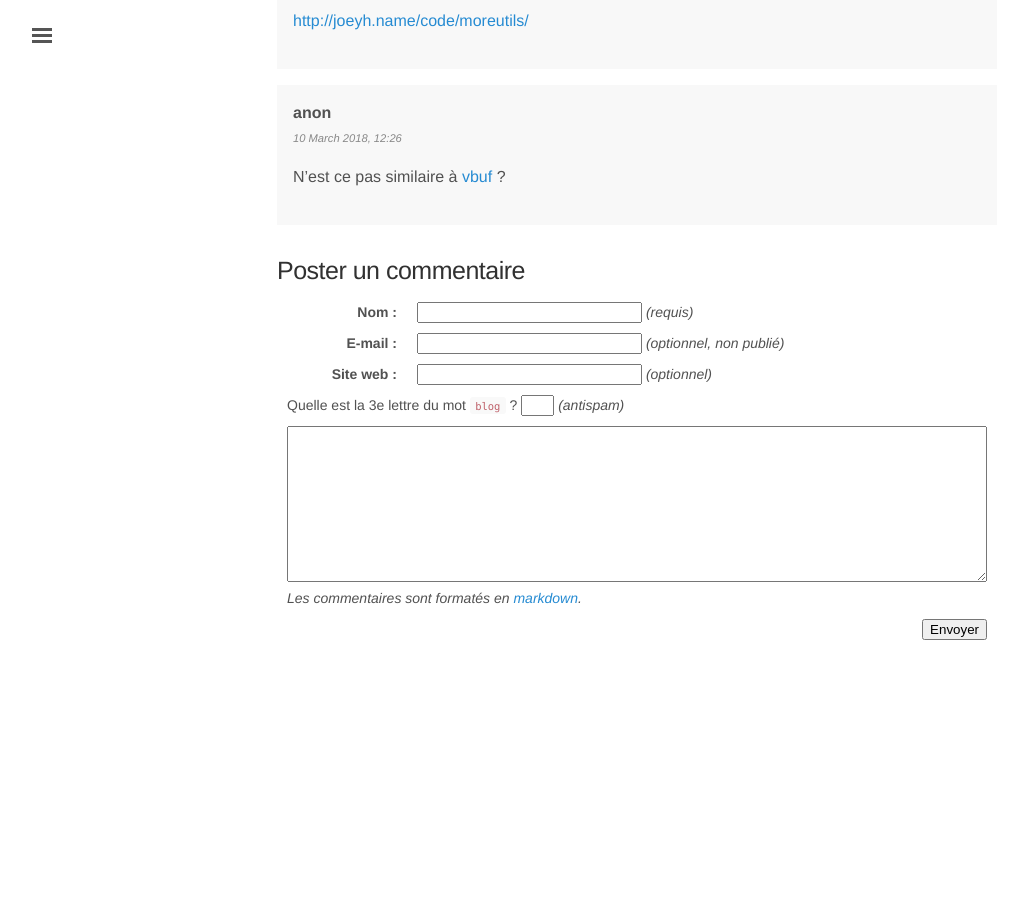
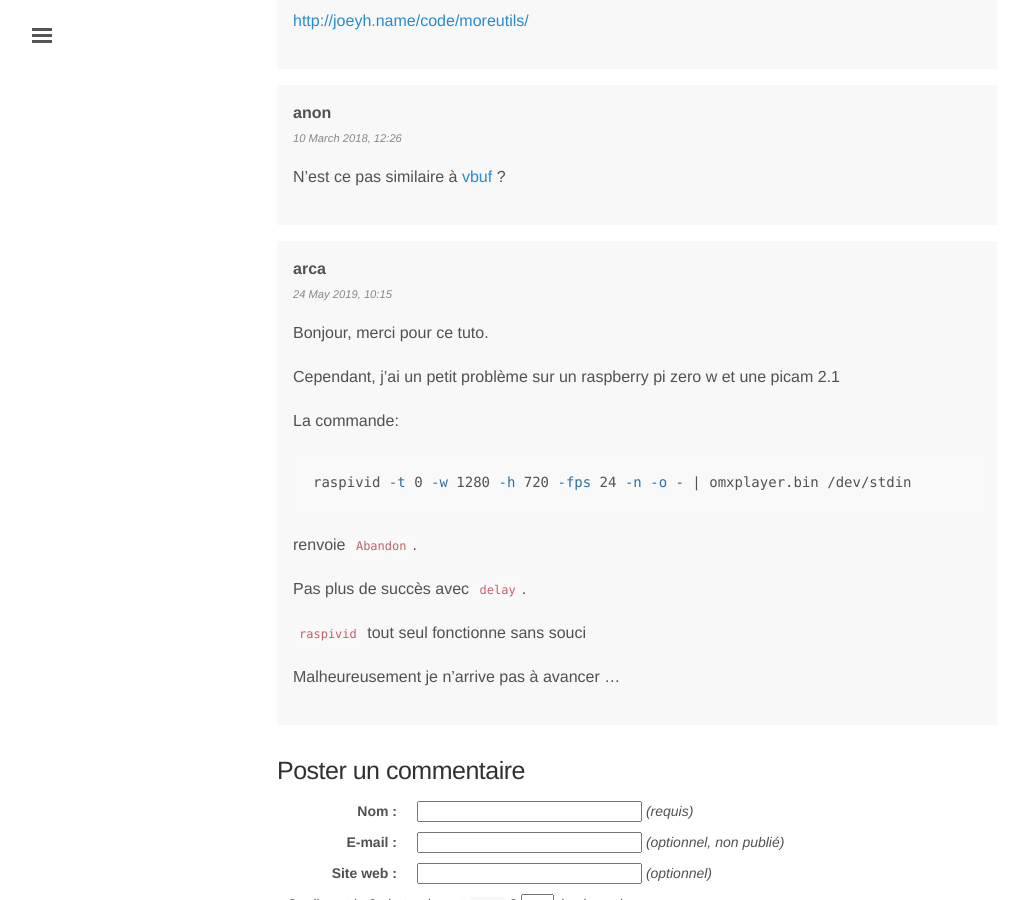
Before and after one commit to rom1v/blog.rom1v.com, a Jekyll site: the page built from _posts/2014-01-20-lecture-differee-de-la-webcam-dun-raspberry-pi.md, in a window 1280 px wide and 900 px high, scrolled down 6892 px. Shown: the whole window, without its empty margins (3-1021 px from the left). Built offline with Jekyll 4.4.1, drawn with Linux system fonts in a browser that asks for light colours; before the commit the page ends 7557 px from its top, so only the background shows below that.

Commit message:
Publish comment 3 for delay

```diff
--- a/_data/comments-2014-01-lecture-differee-de-la-webcam-dun-raspberry-pi.yaml
+++ b/_data/comments-2014-01-lecture-differee-de-la-webcam-dun-raspberry-pi.yaml
@@ -18,3 +18,25 @@
     N'est ce pas similaire à [vbuf] ?
 
     [vbuf]:  http://manpages.ubuntu.com/manpages/precise/man1/vbuf.1.html
+- id: 3
+  author: arca
+  date: 2019-05-24 10:15:49+02:00
+  contents: |
+    Bonjour, merci pour ce tuto.
+
+    Cependant, j'ai un petit problème sur un raspberry pi zero w et une
+    picam 2.1
+
+    La commande:
+
+    {% highlight bash %}
+    raspivid -t 0 -w 1280 -h 720 -fps 24 -n -o - | omxplayer.bin /dev/stdin
+    {% endhighlight %}
+
+    renvoie `Abandon`.
+
+    Pas plus de succès avec `delay`.
+
+    `raspivid` tout seul fonctionne sans souci
+
+    Malheureusement je n'arrive pas à avancer ...
```
